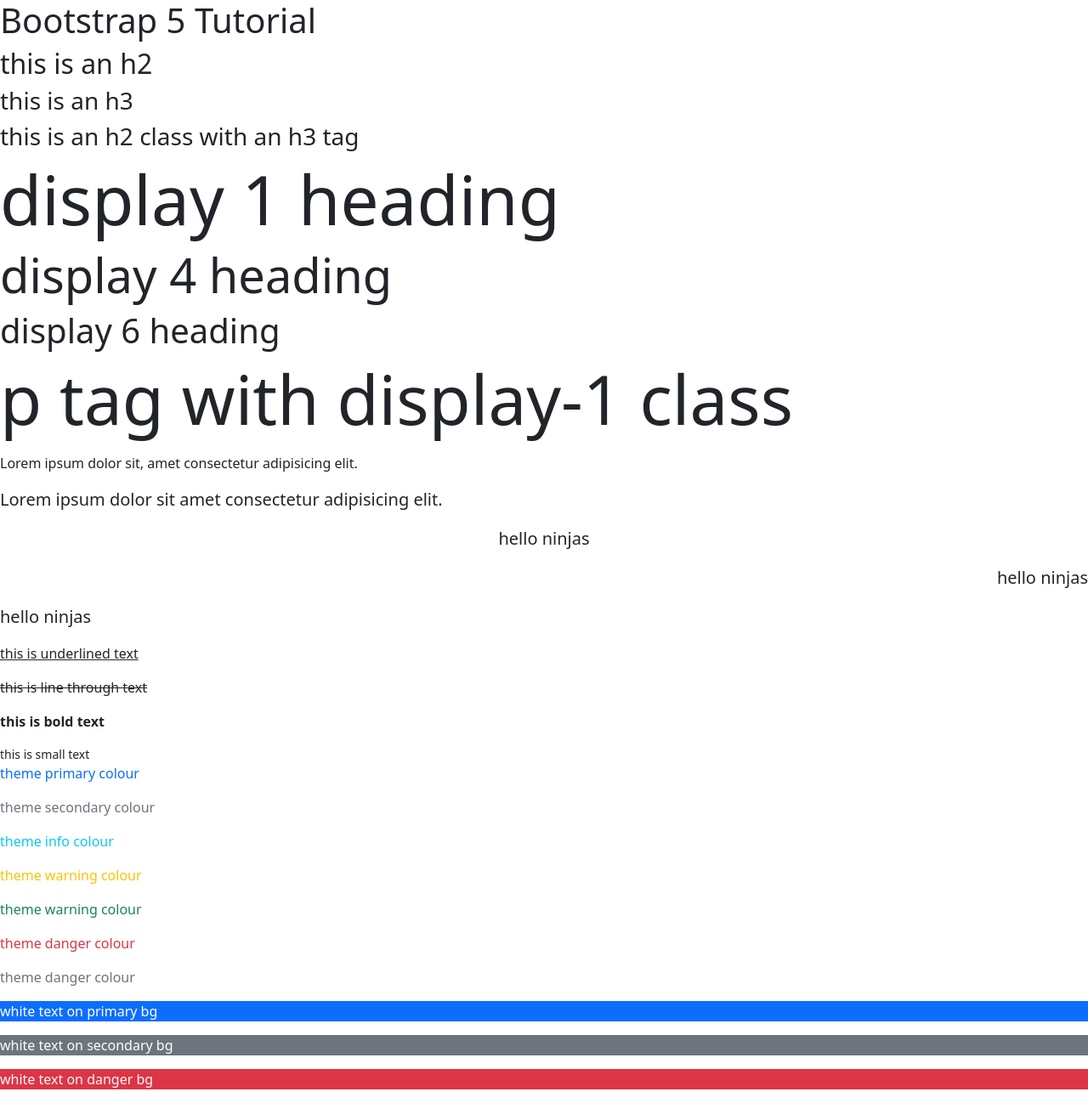
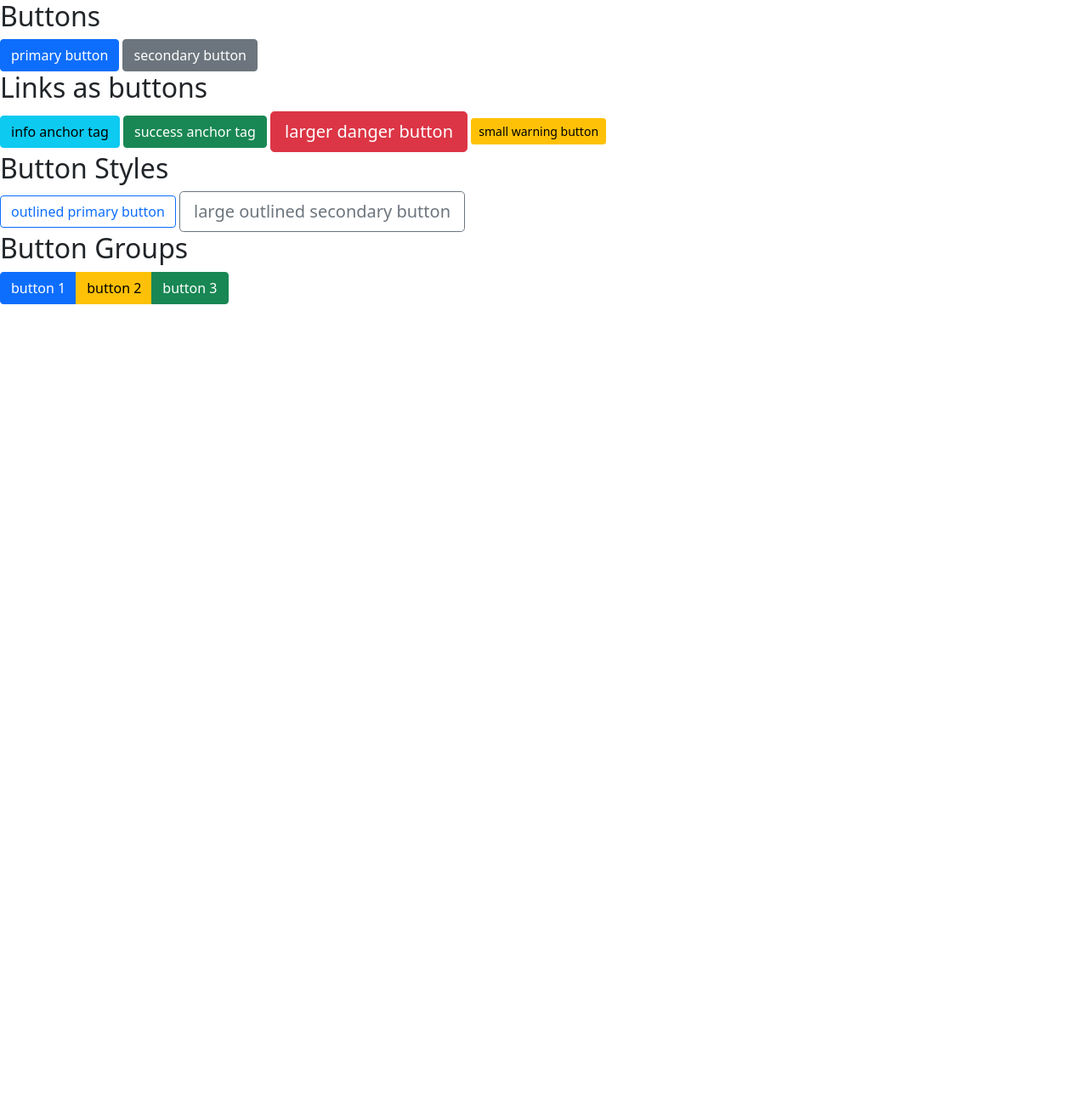
Before and after one commit to thikhom/Week1Term2HW, a plain HTML site: page index.html in a window 1280 px wide. Shown: the whole page at 85% size. After the commit the page ends 800 px from the top, so only its background shows below. Drawn offline with nearby package versions, Linux system fonts and the light colour scheme.

Commit message:
Video 4 Completed

```diff
--- a/index.html
+++ b/index.html
@@ -7,39 +7,31 @@
 
 </head>
 <body>
-    <h1>Bootstrap 5 Tutorial</h1>
-    <h2>this is an h2</h2>
-    <h3>this is an h3</h3>
-    <h2 class="h3">this is an h2 class with an h3 tag</h2>
+    <h2>Buttons</h2>
 
-    <h1 class="display-1">display 1 heading</h1>
-    <h1 class="display-4">display 4 heading</h1>
-    <h1 class="display-6">display 6 heading</h1>
-    <p class="display-1">p tag with display-1 class</p>
+    <button class="btn btn-primary">primary button</button>
+    <button class="btn btn-secondary">secondary button</button>
 
-    <p>Lorem ipsum dolor sit, amet consectetur adipisicing elit.</p>
-    <p class="lead">Lorem ipsum dolor sit amet consectetur adipisicing elit.</p>
-    <p class="lead text-center">hello ninjas</p>
-    <p class="lead text-end">hello ninjas</p>
-    <p class="lead">hello ninjas</p>
+    <h2>Links as buttons</h2>
 
-    <p class="text-decoration-underline">this is underlined text</p>
-    <p class="text-decoration-line-through">this is line through text</p>
-    <p class="fw-bold">this is bold text</p>
-    <small>this is small text</small>
+    <a href="#" class="btn btn-info">info anchor tag</a>
+    <a href="#" class="btn btn-success">success anchor tag</a>
 
-    <p class="text-primary">theme primary colour</p>
-    <p class="text-secondary">theme secondary colour</p>
-    <p class="text-info">theme info colour</p>
-    <p class="text-warning">theme warning colour</p>
-    <p class="text-success">theme warning colour</p>
-    <p class="text-danger">theme danger colour</p>
-    <p class="text-muted">theme danger colour</p>
+    <button class="btn btn-lg btn-danger">larger danger button</button>
+    <button class="btn btn-sm btn-warning">small warning button</button>
 
-    <p class="text-white bg-primary">white text on primary bg</p>
-    <p class="text-white bg-secondary">white text on secondary bg</p>
-    <p class="text-light bg-danger">white text on danger bg</p>
+    <h2>Button Styles</h2>
 
+    <button class="btn btn-outline-primary">outlined primary button</button>
+    <button class="btn btn-outline-secondary btn-lg">large outlined secondary button</button>
+
+    <h2>Button Groups</h2>
+
+    <div class="btn-group">
+        <a href="#" class="btn btn-primary">button 1</a>
+        <a href="#" class="btn btn-warning">button 2</a>
+        <a href="#" class="btn btn-success">button 3</a>
+    </div>
 
     <script src="https://cdn.jsdelivr.net/npm/bootstrap@5.0.2/dist/js/bootstrap.bundle.min.js" integrity="sha384-MrcW6ZMFYlzcLA8Nl+NtUVF0sA7MsXsP1UyJoMp4YLEuNSfAP+JcXn/tWtIaxVXM" crossorigin="anonymous"></script>
 </body>
```
